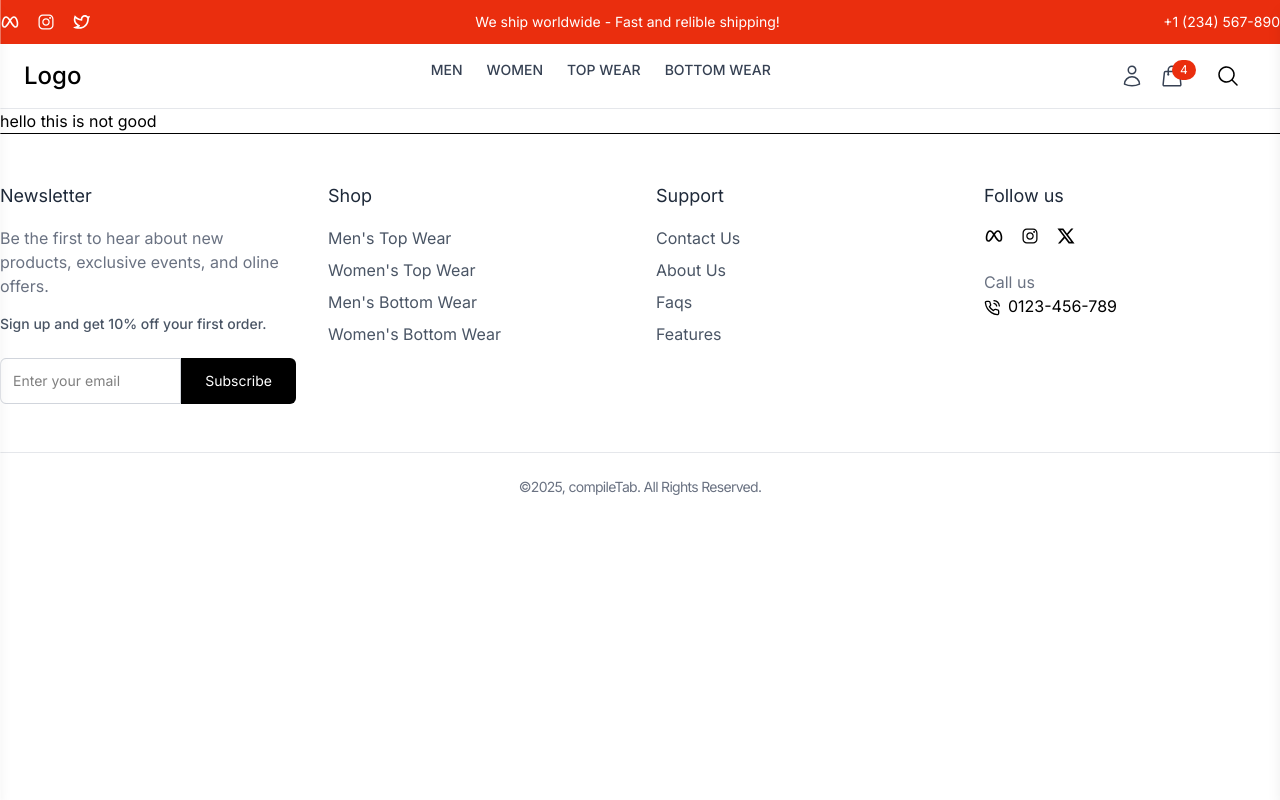
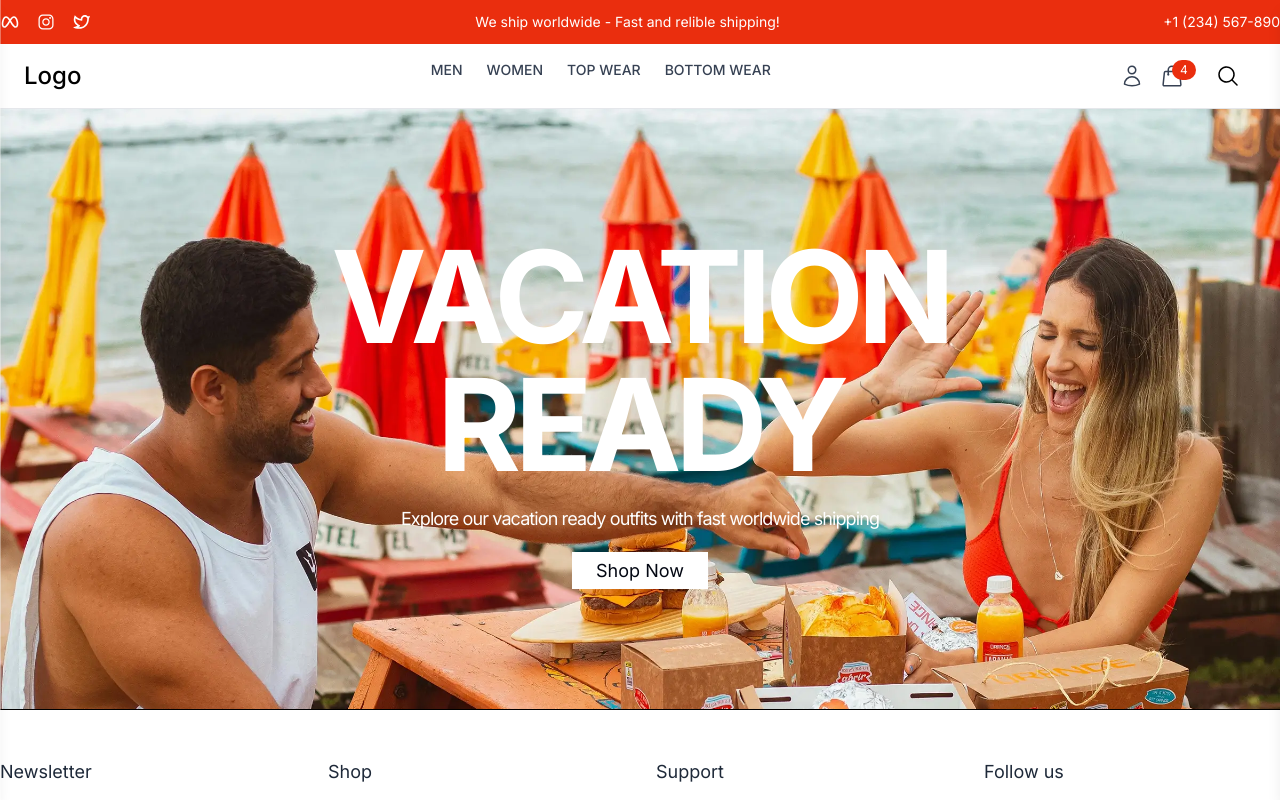
Before and after one commit to ashutoshkurvhe/E-Commerce-MERN, a React (Vite) app in the folder frontend/: page / in a window 1280 px wide. Shown: the top 800 px of the page. Built offline with nearby package versions, Linux system fonts and the light colour scheme.

Commit message:
commit some files

```diff
--- a/frontend/src/App.jsx
+++ b/frontend/src/App.jsx
@@ -1,13 +1,18 @@
 import { BrowserRouter, Route, Routes } from "react-router-dom";
 import UserLayout from "./components/Layout/UserLayout";
+import Home from "./pages/Home";
 const App = () => {
   return (
     <BrowserRouter>
       <Routes>
-        <Route path="/" element={<UserLayout/>} ></Route>
+        <Route path="/" element={<UserLayout />} >
+          {/* User Layout */}
+          <Route index element={<Home />}></Route>
+        </Route>
+        <Route> {/* Admin Layout */} </Route>
       </Routes>
     </BrowserRouter>
   );
-}
+};
 
 export default App
--- a/frontend/src/components/Layout/UserLayout.jsx
+++ b/frontend/src/components/Layout/UserLayout.jsx
@@ -1,7 +1,6 @@
+import { Outlet } from "react-router-dom"
 import Header from "../Common/Header"
 import Footer from "../Common/Footer"
-
-Header
 
 const UserLayout = () => {
     return (
@@ -10,7 +9,7 @@ const UserLayout = () => {
             <Header />
             {/* Main Content */}
             <main>
-                hello this is not good
+                <Outlet/>
             </main>
             {/* footer */}
             <Footer />
```
